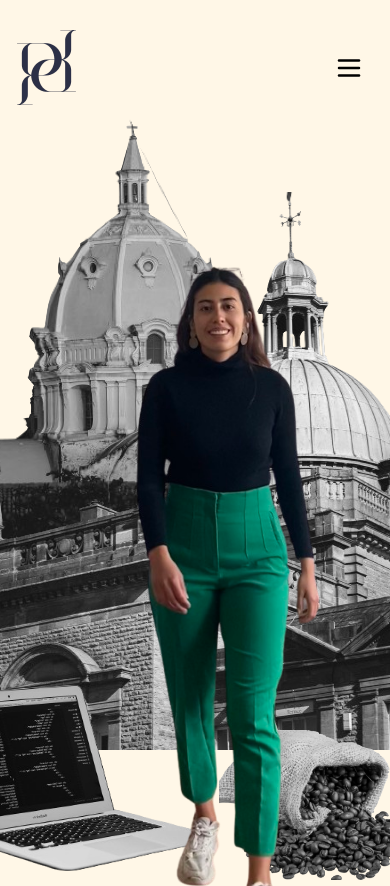
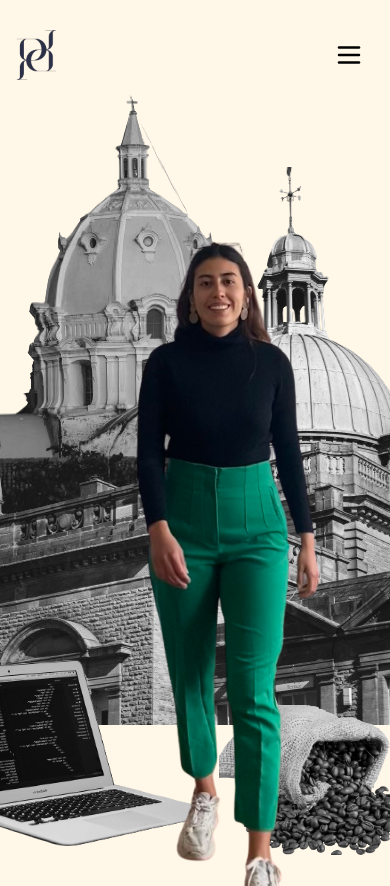
Before and after one commit to dani-pin/portfolio, a plain HTML site: page about-me.html in a window 390 px wide. Shown: the top 886 px of the page. Drawn offline with Linux system fonts and the light colour scheme.

Commit message:
Fix logo size

```diff
--- a/style.css
+++ b/style.css
@@ -125,7 +125,8 @@ body {
         transition: all 0.3s cubic-bezier(0.165, 0.84, 0.44, 1);
     }
 
-    .nav-link, .nav-element {
+    .nav-link,
+    .nav-element {
         padding-block: 1rem;
         padding-inline: 3rem;
     }
@@ -247,6 +248,10 @@ body {
     .footer-mt {
         margin-top: 55px;
     }
+
+    .nav-logo {
+        width: 50px
+    }
 }
 
 @media (max-width: 650px) {
@@ -264,6 +269,10 @@ body {
     .footer-mt {
         margin-top: 45px;
     }
+
+    .nav-logo {
+        width: 40px
+    }
 }
 
 @media (max-width: 320px) {
@@ -280,4 +289,8 @@ body {
     .footer-mt {
         margin-top: 40px;
     }
+
+    .nav-logo {
+        width: 30px
+    }
 }
```
